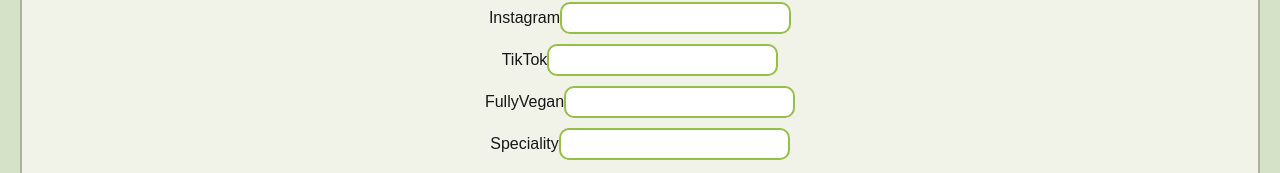
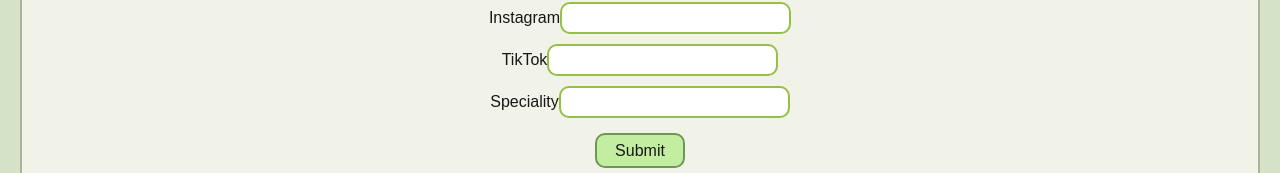
Before and after one commit to jbacheldor/vegan-directory, a Next.js app: page /recommendations in a window 1280 px wide. Shown: the part 273-446 px from the top of the page. Built offline with nearby package versions, Linux system fonts and the light colour scheme.

Commit message:
hope this doesnt break anything

```diff
--- a/package.json
+++ b/package.json
@@ -15,7 +15,8 @@
     "next": "15.1.4",
     "react": "^19.0.0",
     "react-dom": "^19.0.0",
-    "supabase": "^2.6.8"
+    "supabase": "^2.6.8",
+    "swr": "^2.3.0"
   },
   "devDependencies": {
     "@eslint/eslintrc": "^3",
--- a/src/app/components/RecommendationForm/RecForm.tsx
+++ b/src/app/components/RecommendationForm/RecForm.tsx
@@ -3,35 +3,18 @@ import { CreatorProps } from '@/app/types/searchResults';
 import { useState } from 'react';
 import Header from '../HeaderSection/Header';
 import './RecForm.css';
-import addRecommendationQuery from './updateDb';
-
-const creatorInit: CreatorProps = {
-    creatorname: '',
-    website: '',
-    handle: '',
-    instagram: '',
-    tiktok: '',
-    fullyVegan: false,
-    speciality: ''
-}
-
 const RecommendationsForm: React.FC = () => {
-
-    const [formState, updateForm] = useState({creatorInit})
-
-    // smtihn smthing on submit go to this form and all someone in
+    const [formState, updateForm] = useState<CreatorProps>({
+        creatorname: '',
+        speciality: '',
+        fullyVegan: false
+    })
 
     const addCreator = () => {
-        console.log(formState)
-        // addRecommendationQuery({
-        //     creatorname: 'name',
-        //     website: 'google.com',
-        //     handle: 'hehehhoohoh',
-        //     instagram: 'test',
-        //     tiktok: 'test2',
-        //     fullyVegan: false,
-        //     speciality: 'not eggs'
-        // })
+        fetch('/insertrecommendation', {
+            method: "POST",
+            body: JSON.stringify(formState)
+        })
     }
 
     const onUpdate = (e: React.ChangeEvent<HTMLInputElement>) => {
@@ -47,31 +30,31 @@ const RecommendationsForm: React.FC = () => {
         <Header name="Recommend a Creator"/>
             <form id='form'>
                 <label>Name
-                <input name='creatorname' type='text' onChange={onUpdate}></input>
+                <input name='creatorname' type='text' value={formState.creatorname} onChange={onUpdate}></input>
                 </label>
 
                 <label>Handle
-                <input type='text' name='handle' onChange={onUpdate}></input>
+                <input type='text' name='handle' value={formState.handle}  onChange={onUpdate}></input>
                 </label>
 
                 <label>Website
-                <input type='text' name='website' onChange={onUpdate}></input>
+                <input type='text' name='website' value={formState.website}  onChange={onUpdate}></input>
                 </label>
 
                 <label>Instagram
-                <input type='text' name='instagram' onChange={onUpdate}></input>
+                <input type='text' name='instagram' value={formState.instagram}  onChange={onUpdate}></input>
                 </label>
 
                 <label>TikTok
-                <input type='text' name='tiktok' onChange={onUpdate}></input>
+                <input type='text' name='tiktok' value={formState.tiktok}  onChange={onUpdate}></input>
                 </label>
 
-                <label>FullyVegan
+                {/* <label>FullyVegan
                 <input type='text' name='fullyvegan' onChange={onUpdate}></input>
-                </label>
+                </label> */}
 
                 <label>Speciality
-                <input type='text' name='speciality' onChange={onUpdate}></input>
+                <input type='text' name='speciality' value={formState.speciality}  onChange={onUpdate}></input>
                 </label>
 
                 <button onClick={addCreator}>Submit</button>
--- a/src/app/components/RecommendationForm/updateDb.tsx
+++ b/src/app/components/RecommendationForm/updateDb.tsx
@@ -2,7 +2,6 @@ import { CreatorProps } from "@/app/types/searchResults";
 import { createClient } from "@/app/utils/apiServer";
 
 export default async function addRecommendationQuery(data: CreatorProps) {
-
     const supabase = await createClient();
     const { error } = await supabase
     .from("creators")
--- /dev/null
+++ b/src/app/insertrecommendation/route.ts
@@ -0,0 +1,75 @@
+// import { CreatorProps } from "@/app/types/searchResults";
+// import { createClient } from "@/app/utils/apiServer";
+// import type { NextApiRequest, NextApiResponse } from 'next'
+
+// // export default async function GET(
+// //     req: NextApiRequest,
+// //     res: NextApiResponse<Response>
+// //     ) {
+
+// //     try{
+// //         // const supabase = await createClient()
+// //         // const { error } = await supabase.from("creators").insert({data})
+// //             const data = await fetch('https://api.vercel.app/blog')
+// //             const posts = await data.json()
+// //             return Response.json(posts)
+// //     }
+// //     catch(error){
+// //         console.log(error)
+// //     }
+// //     // res.status(200).json({ message: 'Hello' });
+// //   }
+
+
+
+// export async function GET(
+//     // req: NextApiRequest,
+//     // res: NextApiResponse<Response>
+//     ) {
+//     const data = await fetch('https://api.vercel.app/blog')
+//     const posts = await data.json()
+
+//     return Response.json(posts)
+//   }
+
+
+//
+//
+//
+//
+
+import type { NextApiRequest, NextApiResponse } from 'next'
+import { createClient } from '../utils/apiServer';
+
+type ResponseData = {
+  message: string
+}
+
+// req = HTTP incoming message, res = HTTP server response
+// export async function handler(
+//   req: NextApiRequest,
+//   res: NextApiResponse<ResponseData>
+// ) {
+//   res.status(200).json({ message: 'Hello from Next.js!' })
+// }
+
+
+export const revalidate = 60
+
+export async function POST(req: NextApiRequest, res: NextApiResponse<Response>) {
+    try {
+        const supabase = await createClient();
+        const { error } = await supabase
+        .from("creators")
+        .insert(req.body)
+    }
+    catch(error){
+
+    }
+
+    return Response.json("e")
+//   const data = await fetch('https://api.vercel.app/blog')
+//   const posts = await data.json()
+
+//   return Response.json(posts)
+}
--- a/src/app/types/searchResults.ts
+++ b/src/app/types/searchResults.ts
@@ -13,7 +13,7 @@ export type CreatorProps = {
     creatorid?: number,
     creatorname?: string,
     website?: string,
-    handle: string,
+    handle?: string,
     // could alternatively do socials here
     instagram?: string,
     tiktok?: string,
```
Also changed, not shown: 1 other file (tests, documents, lock files or other folders).
